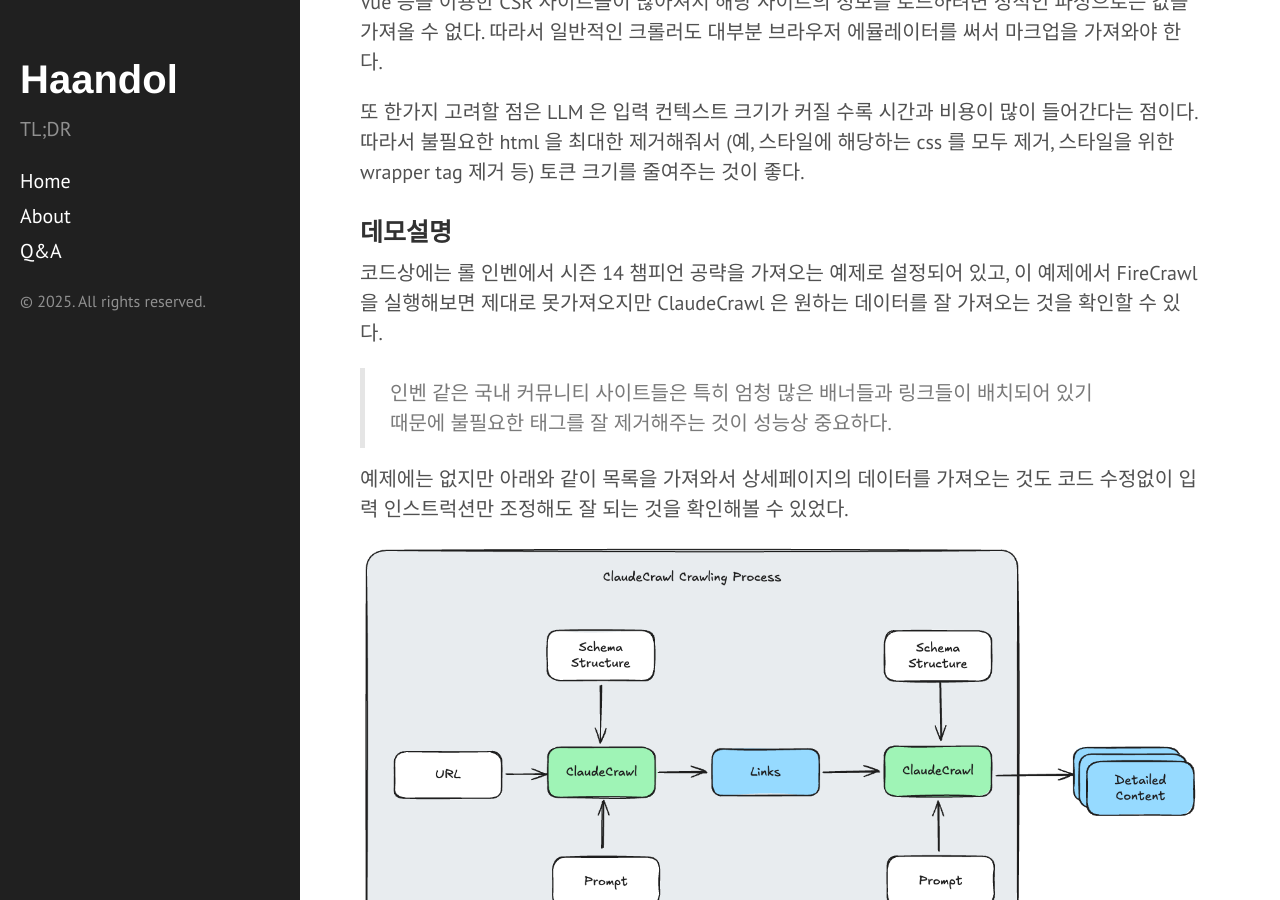
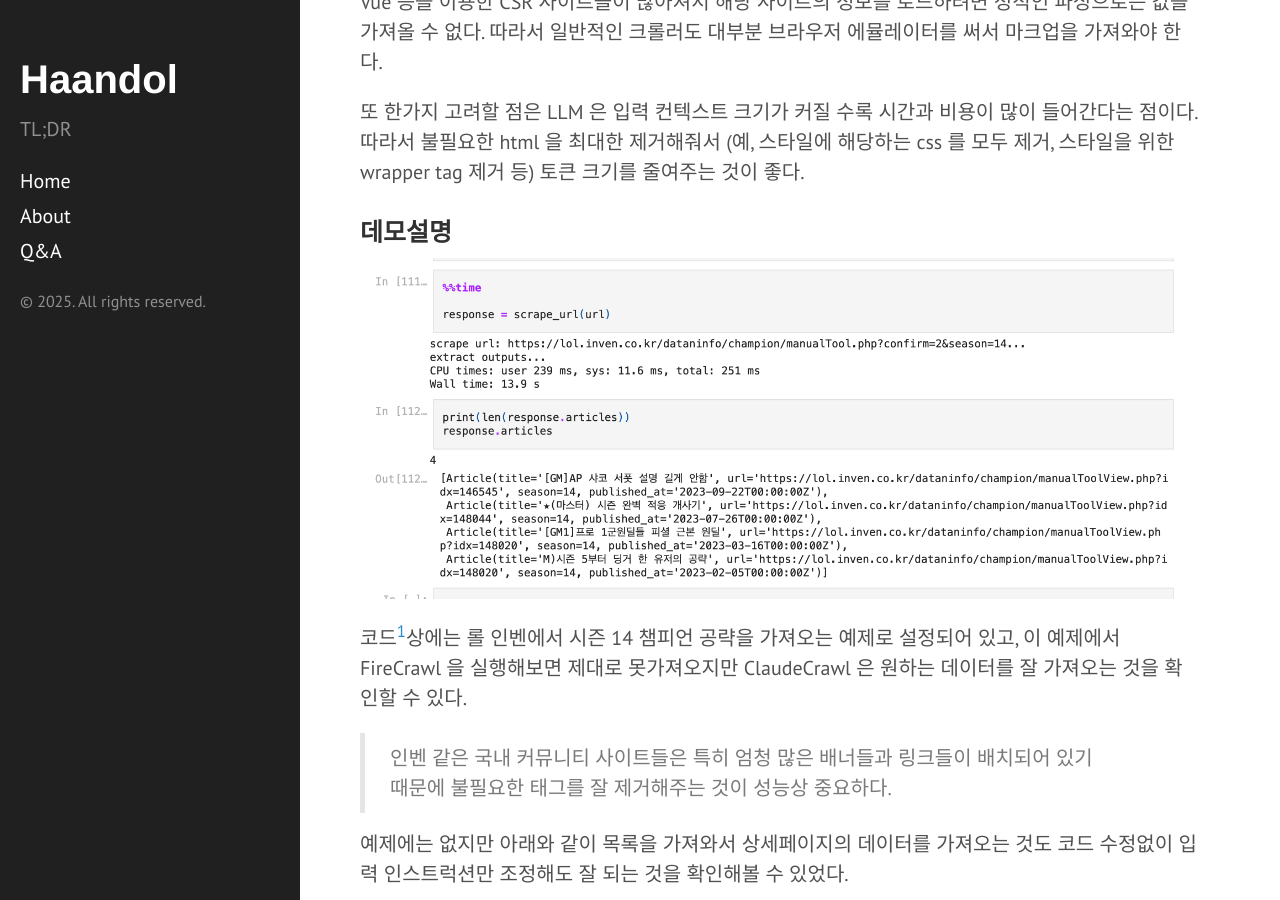
Before and after one commit to haandol/haandol.github.com, a Jekyll site: the page built from _posts/2025-01-11-implement-firecrawl-clone-using-claude.md, in a window 1280 px wide and 900 px high, scrolled down 3311 px. Built offline with Jekyll 4.4.1, drawn with Linux system fonts in a browser that asks for light colours; comment, search, counter and statistics services are not loaded; some of the changed lines change nothing that is shown.

Commit message:
update image

```diff
--- a/_posts/2025-01-11-implement-firecrawl-clone-using-claude.md
+++ b/_posts/2025-01-11-implement-firecrawl-clone-using-claude.md
@@ -84,7 +84,9 @@ FireCrawl 의 스크레이핑 프로세스는 대략 아래처럼 동작한다.
 
 ### 데모설명
 
-코드상에는 롤 인벤에서 시즌 14 챔피언 공략을 가져오는 예제로 설정되어 있고, 이 예제에서 FireCrawl 을 실행해보면 제대로 못가져오지만 ClaudeCrawl 은 원하는 데이터를 잘 가져오는 것을 확인할 수 있다.
+![](/assets/img/2025/0111/demo.png)
+
+코드[^4]상에는 롤 인벤에서 시즌 14 챔피언 공략을 가져오는 예제로 설정되어 있고, 이 예제에서 FireCrawl 을 실행해보면 제대로 못가져오지만 ClaudeCrawl 은 원하는 데이터를 잘 가져오는 것을 확인할 수 있다.
 
 > 인벤 같은 국내 커뮤니티 사이트들은 특히 엄청 많은 배너들과 링크들이 배치되어 있기 때문에 불필요한 태그를 잘 제거해주는 것이 성능상 중요하다.
 
```
Also changed, not shown: assets/img/2025/0111/demo.png (added).
